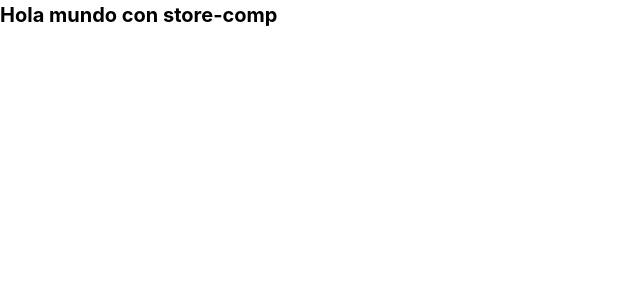
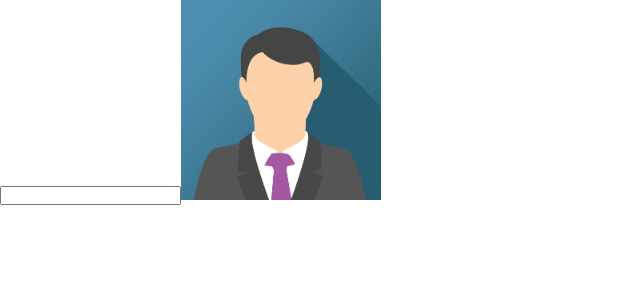
Before and after one commit to andres-mestra/store-comp, an Angular app: page / in a window 1280 px wide. Shown: the top 300 px of the page, without its empty margins (0-640 px from the left). Built offline with nearby package versions, Linux system fonts and the light colour scheme.

Commit message:
feat(img component ): creación de componentes y pasar props al hijo

```diff
--- a/src/app/app.component.html
+++ b/src/app/app.component.html
@@ -1 +1,2 @@
-<h1>Hola mundo con {{ title }}</h1>
+<input type="text" [(ngModel)]="imgParent" />
+<app-img [img]="imgParent"></app-img>
--- a/src/app/app.component.ts
+++ b/src/app/app.component.ts
@@ -6,5 +6,5 @@ import { Component } from '@angular/core';
   styleUrls: ['./app.component.scss']
 })
 export class AppComponent {
-  title = 'store-comp';
+  imgParent = '';
 }
--- /dev/null
+++ b/src/app/components/img/img.component.html
@@ -0,0 +1,13 @@
+<img
+  style="width: 200px; object-fit: cover"
+  [src]="img"
+  alt="imagen"
+  *ngIf="img; else elseImg"
+/>
+<ng-template #elseImg>
+  <img
+    style="width: 200px; object-fit: cover"
+    src="./assets/images/default.png"
+    alt="imagen"
+  />
+</ng-template>
--- /dev/null
+++ b/src/app/components/img/img.component.ts
@@ -0,0 +1,17 @@
+import { Component, OnInit, Input } from '@angular/core';
+
+@Component({
+  selector: 'app-img',
+  templateUrl: './img.component.html',
+  styleUrls: ['./img.component.scss']
+})
+export class ImgComponent implements OnInit {
+
+  @Input() img: string = 'valor init'
+
+  constructor() { }
+
+  ngOnInit(): void {
+  }
+
+}
```
Also changed, not shown: src/app/app.module.ts (+6 -2 lines), src/app/components/img/img.component.scss (added), src/assets/images/default.png (added), 1 other file (tests, documents, lock files or other folders).
